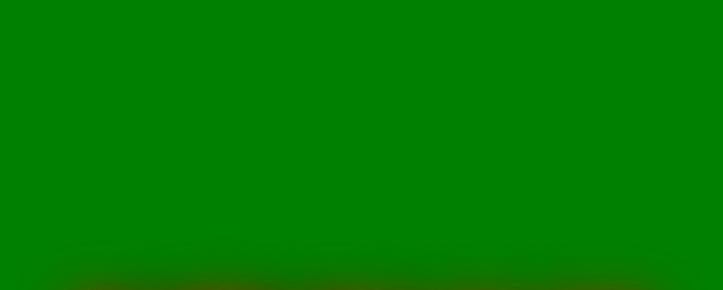
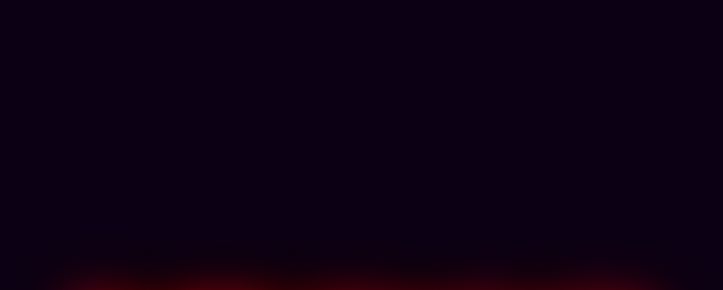
Before and after one commit to Maru984/Challenge2, a plain HTML site: page index.html in a window 1280 px wide. Shown: the part 25-315 px from the top of the page, without its empty margins (284-1007 px from the left). Drawn offline with Linux system fonts and the light colour scheme.

Commit message:
Update style.css

```diff
--- a/style.css
+++ b/style.css
@@ -1,5 +1,5 @@
 body, html {
-    background:green;
+    background:rgb(12, 0, 20);
     color: #FFF;
     text-align: center;
     font-size: 16px;
```
